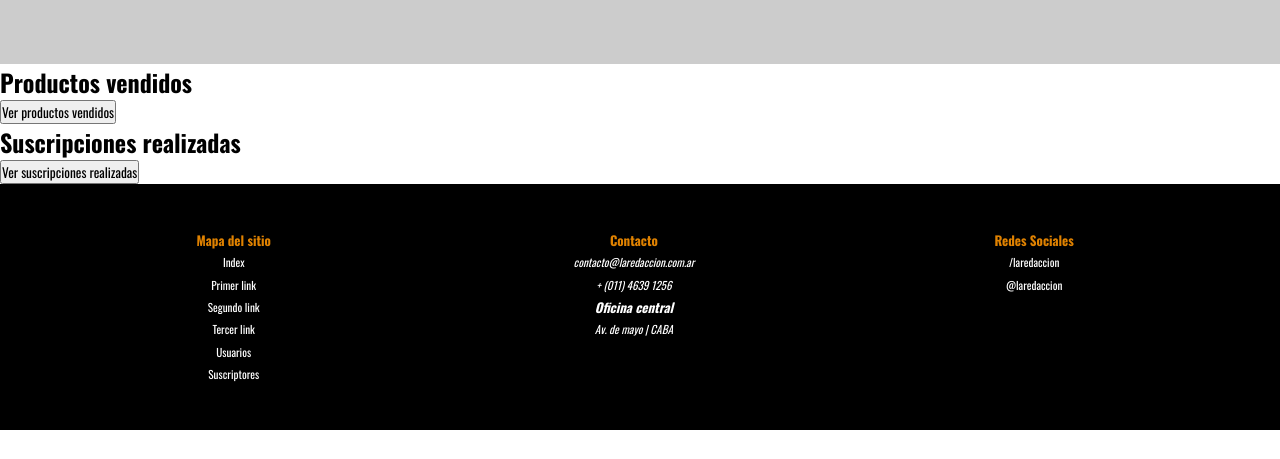
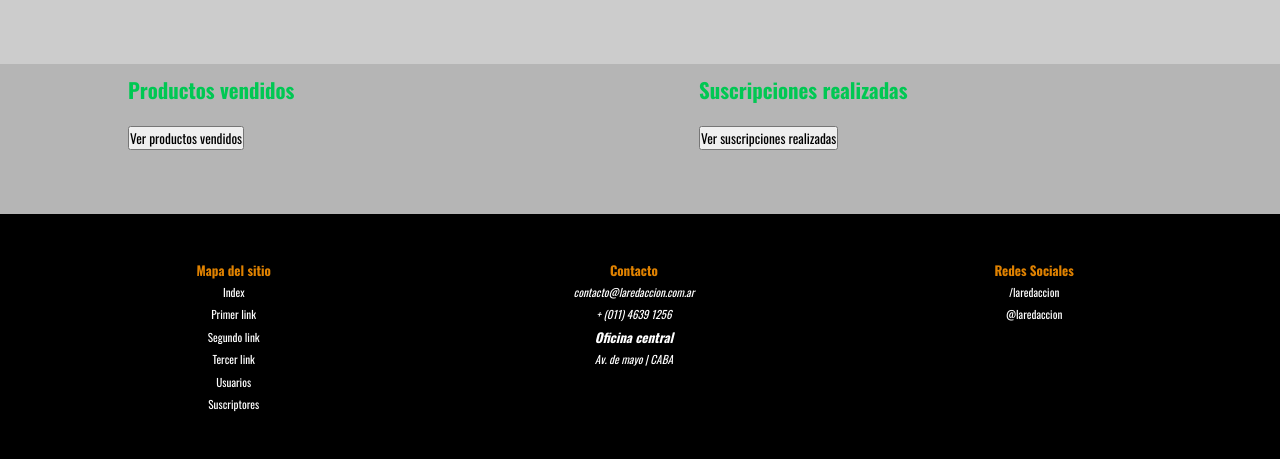
Before and after one commit to floreacosta/redaccion, a PHP site: page /perfil_administrador.php in a window 1280 px wide. Shown: the part 313-772 px from the top of the page. Run offline with PHP 8.4, Linux system fonts and the light colour scheme; some libraries are stand-ins or nearby versions.

Commit message:
Modificado fondo Chart
Fondo igual al del background

```diff
--- a/css/style.css
+++ b/css/style.css
@@ -523,6 +523,46 @@ div.precioPublicacion {
 }
 /*FIN SECTION publicacion*/
 
+
+/*SECTION ADMINISTRADOR*/
+#administradorGraficos{
+	background: #B5B5B5;
+	display: inline-block;
+	width: 100%;
+	margin: 0 auto;
+	padding: 10px;
+	bottom: 50px;
+	padding-left: 10%;
+	padding-bottom: 5%;
+	}
+
+#graficos_izquierda>h2{
+    color: #00c853;
+    font-size: 1.3em;
+	padding-bottom: 1em;
+}
+#graficos_derecha>h2{
+    color: #00c853;
+    font-size: 1.3em;
+	padding-bottom: 1em;
+}
+
+#graficos_izquierda{
+width: 50%;
+float: left;
+position: relative;
+auto: margin;
+}
+
+#graficos_derecha{
+width: 50%;
+float: right;
+position: relative;
+auto: margin;
+}
+
+/*FIN SECTION ADMINISTRADOR*/
+
 /*PERFIL USUARIO*/
 section.perfil{
     background: #cccccc;
--- a/include/head.php
+++ b/include/head.php
@@ -32,6 +32,6 @@
 		<script src='js/query.js'></script>
 		<script type="text/javascript" src="https://www.google.com/jsapi"></script>
 		<script type="text/javascript" src='js/graficos.js'></script>
-		<link rel="stylesheet" href="css/style2.css">
+		<link rel="stylesheet" href="css/style.css">
 
 </head>
```
